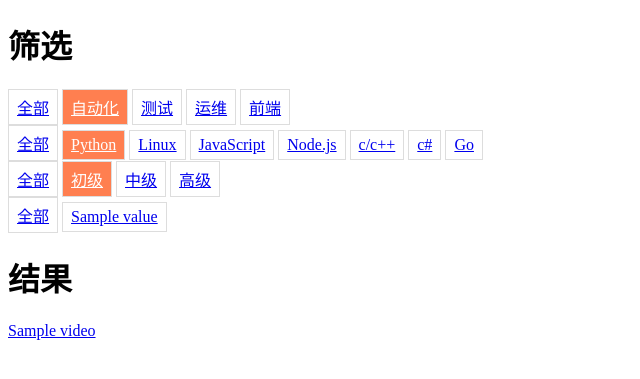
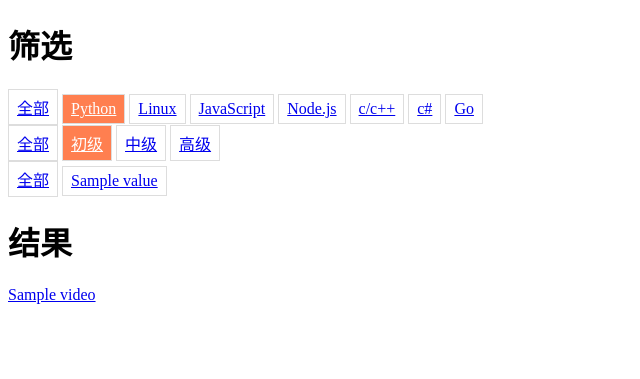
Before and after one commit to cy2856854019/django_learn, a Django app: template official_web_demo/templates/video.html in a window 1280 px wide. Shown: the top 379 px of the page, without its empty margins (0-640 px from the left). Run offline with Django 3.2, Linux system fonts and the light colour scheme; data comes from the database, SQL or seed files in the repository; both versions use the stored data as it was before the commit; the template is opened without the code that fills it: values that come from a table or form of the project are taken from there, most other values are stand-ins (such as "Sample title", 1, 10 or a date in 2020); parts of the project's set-up code (start-up, migrations or seed data) failed here and were passed over.

Commit message:
企业官网示例 组合搜索 多对多优化

```diff
--- a/official_web_demo/app_51CTO/urls.py
+++ b/official_web_demo/app_51CTO/urls.py
@@ -2,7 +2,7 @@
 from . import views
 
 urlpatterns = [
-    re_path(r'video-(?P<direction_id>(\d+))-(?P<classification_id>(\d+))-(?P<level_id>(\d+))-(?P<status>([0-2])).html',
+    re_path(r'video-(?P<classification_id>(\d+))-(?P<level_id>(\d+))-(?P<status>([0-2])).html',
             views.video),
     re_path(r'video2-(?P<direction_id>(\d+))-(?P<classification_id>(\d+))-(?P<level_id>(\d+))-(?P<status>([0-2])).html',
             views.video2),
--- a/official_web_demo/myadmin/admin.py
+++ b/official_web_demo/myadmin/admin.py
@@ -4,9 +4,7 @@
 
 class VideoAdmin(admin.ModelAdmin):
     # 在admin后台中显示的字段，不可加上多对多关系
-    list_display = ('id', 'status', 'title', 'summary', 'img', 'href', 'level', 'classification', 'direction')
-    # 可编辑
-    list_editable = ['direction']
+    list_display = ('id', 'status', 'title', 'summary', 'img', 'href', 'level', 'classification')
 
 
 admin.site.register(Direction)
--- a/official_web_demo/myadmin/models.py
+++ b/official_web_demo/myadmin/models.py
@@ -49,7 +49,6 @@
     status = models.IntegerField(verbose_name='状态', choices=status_choice, default=1)
     level = models.ForeignKey('Level', on_delete=False)
     classification = models.ForeignKey('Classification', null=True, blank=True, on_delete=False)
-    direction = models.ForeignKey('Direction', null=True, blank=True, on_delete=False)
 
     weight = models.CharField(verbose_name='权重(按从大到小)', max_length=32)
 
--- a/official_web_demo/templates/video.html
+++ b/official_web_demo/templates/video.html
@@ -20,64 +20,48 @@
 <body>
 <div class="condition">
     <h1>筛选</h1>
-    <div class="direction">
-        {% if kwargs.direction_id  == 0 %}
-            <a class="active" href="video-0-{{ kwargs.classification_id }}-{{ kwargs.level_id }}-{{ kwargs.status }}.html">全部</a>
-        {% else %}
-            <a href="video-0-{{ kwargs.classification_id }}-{{ kwargs.level_id }}-{{ kwargs.status }}.html">全部</a>
-        {% endif %}
-        {% for direction in direction_list %}
-            {% if direction.id == kwargs.direction_id %}
-                <a class="active"
-                   href="video-{{ direction.id }}-{{ kwargs.classification_id }}-{{ kwargs.level_id }}-{{ kwargs.status }}.html">{{ direction.name }}</a>
-            {% else %}
-                <a href="video-{{ direction.id }}-{{ kwargs.classification_id }}-{{ kwargs.level_id }}-{{ kwargs.status }}.html">{{ direction.name }}</a>
-            {% endif %}
-        {% endfor %}
-    </div>
-
     <div class="classification">
         {% if kwargs.classification_id  == 0 %}
-            <a class="active" href="video-{{ kwargs.direction_id }}-0-{{ kwargs.level_id }}-{{ kwargs.status }}.html">全部</a>
+            <a class="active" href="video-0-{{ kwargs.level_id }}-{{ kwargs.status }}.html">全部</a>
         {% else %}
-            <a href="video-{{ kwargs.direction_id }}-0-{{ kwargs.level_id }}-{{ kwargs.status }}.html">全部</a>
+            <a href="video-0-{{ kwargs.level_id }}-{{ kwargs.status }}.html">全部</a>
         {% endif %}
         {% for classification in classification_list %}
             {% if classification.id == kwargs.classification_id %}
                 <a class="active"
-                   href="video-{{ kwargs.direction_id }}-{{ classification.id }}-{{ kwargs.level_id }}-{{ kwargs.status }}.html">{{ classification.name }}</a>
+                   href="video-{{ classification.id }}-{{ kwargs.level_id }}-{{ kwargs.status }}.html">{{ classification.name }}</a>
             {% else %}
-                <a href="video-{{ kwargs.direction_id }}-{{ classification.id }}-{{ kwargs.level_id }}-{{ kwargs.status }}.html">{{ classification.name }}</a>
+                <a href="video-{{ classification.id }}-{{ kwargs.level_id }}-{{ kwargs.status }}.html">{{ classification.name }}</a>
             {% endif %}
         {% endfor %}
     </div>
     <div class="level">
         {% if kwargs.level_id == 0 %}
-            <a class="active" href="video-{{ kwargs.direction_id }}-{{ kwargs.classification_id }}-0-{{ kwargs.status }}.html">全部</a>
+            <a class="active" href="video-{{ kwargs.classification_id }}-0-{{ kwargs.status }}.html">全部</a>
         {% else %}
-            <a href="video-{{ kwargs.direction_id }}-{{ kwargs.classification_id }}-0-{{ kwargs.status }}.html">全部</a>
+            <a href="video-{{ kwargs.classification_id }}-0-{{ kwargs.status }}.html">全部</a>
         {% endif %}
         {% for level in level_list %}
             {% if level.id == kwargs.level_id %}
                 <a class="active"
-                   href="video-{{ kwargs.direction_id }}-{{ kwargs.classification_id }}-{{ level.id }}-{{ kwargs.status }}.html">{{ level.title }}</a>
+                   href="video-{{ kwargs.classification_id }}-{{ level.id }}-{{ kwargs.status }}.html">{{ level.title }}</a>
             {% else %}
-                <a href="video-{{ kwargs.direction_id }}-{{ kwargs.classification_id }}-{{ level.id }}-{{ kwargs.status }}.html">{{ level.title }}</a>
+                <a href="video-{{ kwargs.classification_id }}-{{ level.id }}-{{ kwargs.status }}.html">{{ level.title }}</a>
             {% endif %}
         {% endfor %}
     </div>
     <div class="status">
         {% if kwargs.status == 0 %}
-            <a class="active" href="video-{{ kwargs.direction_id }}-{{ kwargs.classification_id }}-{{ kwargs.level_id }}-0.html">全部</a>
+            <a class="active" href="video-{{ kwargs.classification_id }}-{{ kwargs.level_id }}-0.html">全部</a>
         {% else %}
-            <a href="video-{{ kwargs.direction_id }}-{{ kwargs.classification_id }}-{{ kwargs.level_id }}-0.html">全部</a>
+            <a href="video-{{ kwargs.classification_id }}-{{ kwargs.level_id }}-0.html">全部</a>
         {% endif %}
         {% for status in status_list %}
             {% if status.key == kwargs.status %}
                 <a class="active"
-                   href="video-{{ kwargs.direction_id }}-{{ kwargs.classification_id }}-{{ kwargs.level_id }}-{{ status.key }}.html">{{ status.value }}</a>
+                   href="video-{{ kwargs.classification_id }}-{{ kwargs.level_id }}-{{ status.key }}.html">{{ status.value }}</a>
             {% else %}
-                <a href="video-{{ kwargs.direction_id }}-{{ kwargs.classification_id }}-{{ kwargs.level_id }}-{{ status.key }}.html">{{ status.value }}</a>
+                <a href="video-{{ kwargs.classification_id }}-{{ kwargs.level_id }}-{{ status.key }}.html">{{ status.value }}</a>
             {% endif %}
         {% endfor %}
     </div>
```
Also changed, not shown: official_web_demo/db.sqlite3.
